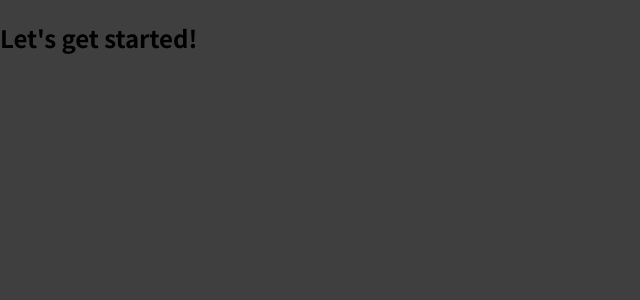
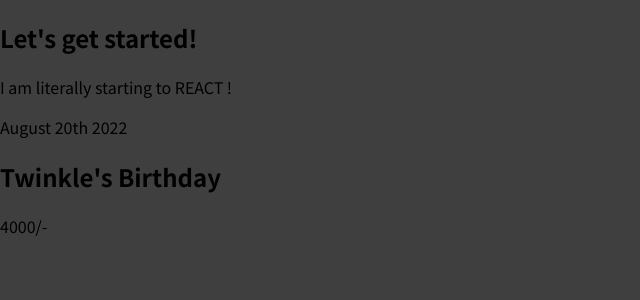
Before and after one commit to rupamsutar/My-first-react-app, a JavaScript app: page / in a window 1280 px wide. Shown: the top 300 px of the page, without its empty margins (0-640 px from the left). Built offline with nearby package versions, Linux system fonts and the light colour scheme.

Commit message:
Expense Item added in components.

```diff
--- a/src/App.js
+++ b/src/App.js
@@ -1,7 +1,11 @@
+import ExpenseItem from "./components/ExpenseItem";
+
 function App() {
   return (
     <div>
       <h2>Let's get started!</h2>
+      <p>I am literally starting to REACT !</p>
+      <ExpenseItem></ExpenseItem>
     </div>
   );
 }
--- /dev/null
+++ b/src/components/ExpenseItem.js
@@ -0,0 +1,11 @@
+function ExpenseItem() {
+    return  <div>
+                <div>August 20th 2022</div>
+                <div>
+                    <h2>Twinkle's Birthday</h2>
+                    <div>4000/-</div>
+                </div>
+            </div>
+}
+
+export default ExpenseItem;
```
Also changed, not shown: 1 other file (tests, documents, lock files or other folders).
